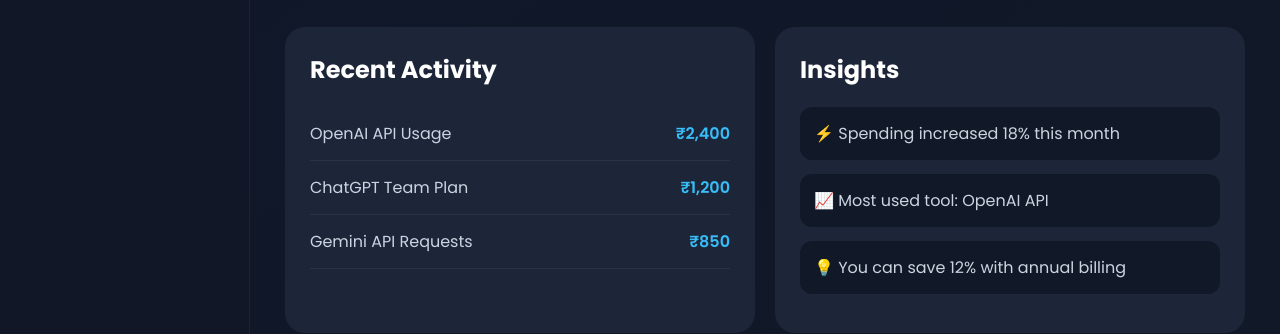
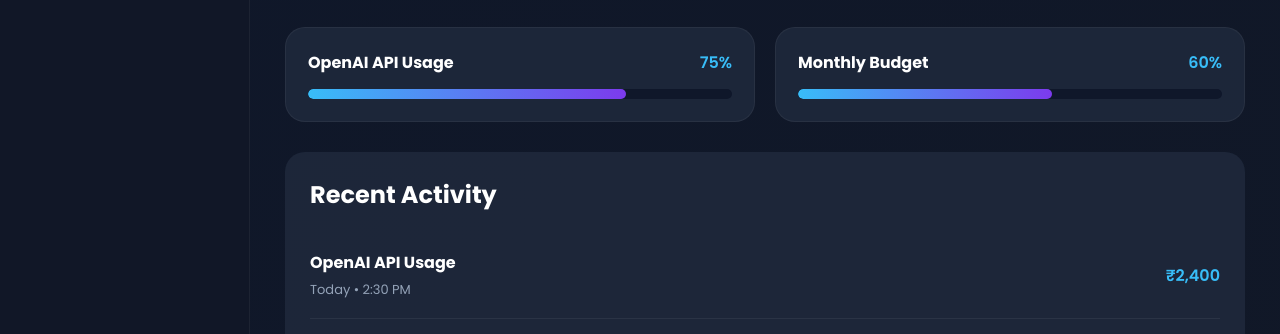
Before and after one commit to JabinSultana/ai-spend-dashboard, a plain HTML site: page index.html in a window 1280 px wide. Shown: the part 600-934 px from the top of the page. Drawn offline with Linux system fonts and the light colour scheme.

Commit message:
Day 2: Added progress tracking and activity improvements

```diff
--- a/index.html
+++ b/index.html
@@ -84,6 +84,31 @@
         </div>
       </section>
 
+      <!-- Progress Section -->
+      <section class="progress-section">
+        <div class="progress-card">
+          <div class="progress-text">
+            <h3>OpenAI API Usage</h3>
+            <span>75%</span>
+          </div>
+
+          <div class="progress-bar">
+            <div class="progress-fill"></div>
+          </div>
+        </div>
+
+        <div class="progress-card">
+          <div class="progress-text">
+            <h3>Monthly Budget</h3>
+            <span>60%</span>
+          </div>
+
+          <div class="progress-bar">
+            <div class="progress-fill second"></div>
+          </div>
+        </div>
+      </section>
+
       <!-- Bottom Layout -->
       <section class="bottom-section">
         <!-- Recent Activity -->
@@ -91,19 +116,30 @@
           <h2>Recent Activity</h2>
 
           <div class="activity-item">
-            <p>OpenAI API Usage</p>
+  <div>
+    <h4>OpenAI API Usage</h4>
+    <p>Today • 2:30 PM</p>
+  </div>
+
   <span>₹2,400</span>
 </div>
 
 <div class="activity-item">
-            <p>ChatGPT Team Plan</p>
+  <div>
+    <h4>ChatGPT Team Plan</h4>
+    <p>Yesterday • 11:20 AM</p>
+  </div>
+
   <span>₹1,200</span>
 </div>
 
 <div class="activity-item">
-            <p>Gemini API Requests</p>
+  <div>
+    <h4>Gemini API Requests</h4>
+    <p>Monday • 9:15 PM</p>
+  </div>
+
   <span>₹850</span>
-          </div>
 </div>
 
         <!-- Insights -->
--- a/style.css
+++ b/style.css
@@ -261,3 +261,91 @@ body {
     flex-direction: column;
   }
 }
+/* Progress Section */
+
+.progress-section {
+  display: flex;
+  gap: 20px;
+  margin-bottom: 30px;
+}
+
+.progress-card {
+  flex: 1;
+  background: rgba(30, 41, 59, 0.9);
+  padding: 22px;
+  border-radius: 20px;
+  border: 1px solid rgba(255, 255, 255, 0.05);
+}
+
+.progress-text {
+  display: flex;
+  justify-content: space-between;
+  margin-bottom: 14px;
+}
+
+.progress-text h3 {
+  font-size: 16px;
+}
+
+.progress-text span {
+  color: #38bdf8;
+  font-weight: 600;
+}
+
+.progress-bar {
+  width: 100%;
+  height: 10px;
+  background: #0f172a;
+  border-radius: 20px;
+  overflow: hidden;
+}
+
+.progress-fill {
+  width: 75%;
+  height: 100%;
+  border-radius: 20px;
+  background: linear-gradient(to right, #38bdf8, #7c3aed);
+}
+
+.progress-fill.second {
+  width: 60%;
+}
+/* Activity */
+
+.activity-item {
+  display: flex;
+  justify-content: space-between;
+  align-items: center;
+  padding: 18px 0;
+  border-bottom: 1px solid rgba(255, 255, 255, 0.06);
+}
+
+.activity-item h4 {
+  margin-bottom: 5px;
+}
+
+.activity-item p {
+  color: #94a3b8;
+  font-size: 13px;
+}
+
+.activity-item span {
+  color: #38bdf8;
+  font-weight: 600;
+}
+/* Hover Effects */
+
+.card,
+.progress-card,
+.activity-box,
+.insight-box,
+.hero-card {
+  transition: 0.3s ease;
+}
+
+.card:hover,
+.progress-card:hover,
+.activity-box:hover,
+.insight-box:hover {
+  transform: translateY(-5px);
+}
```
Lines whose indentation alone changed are shown as unchanged.
